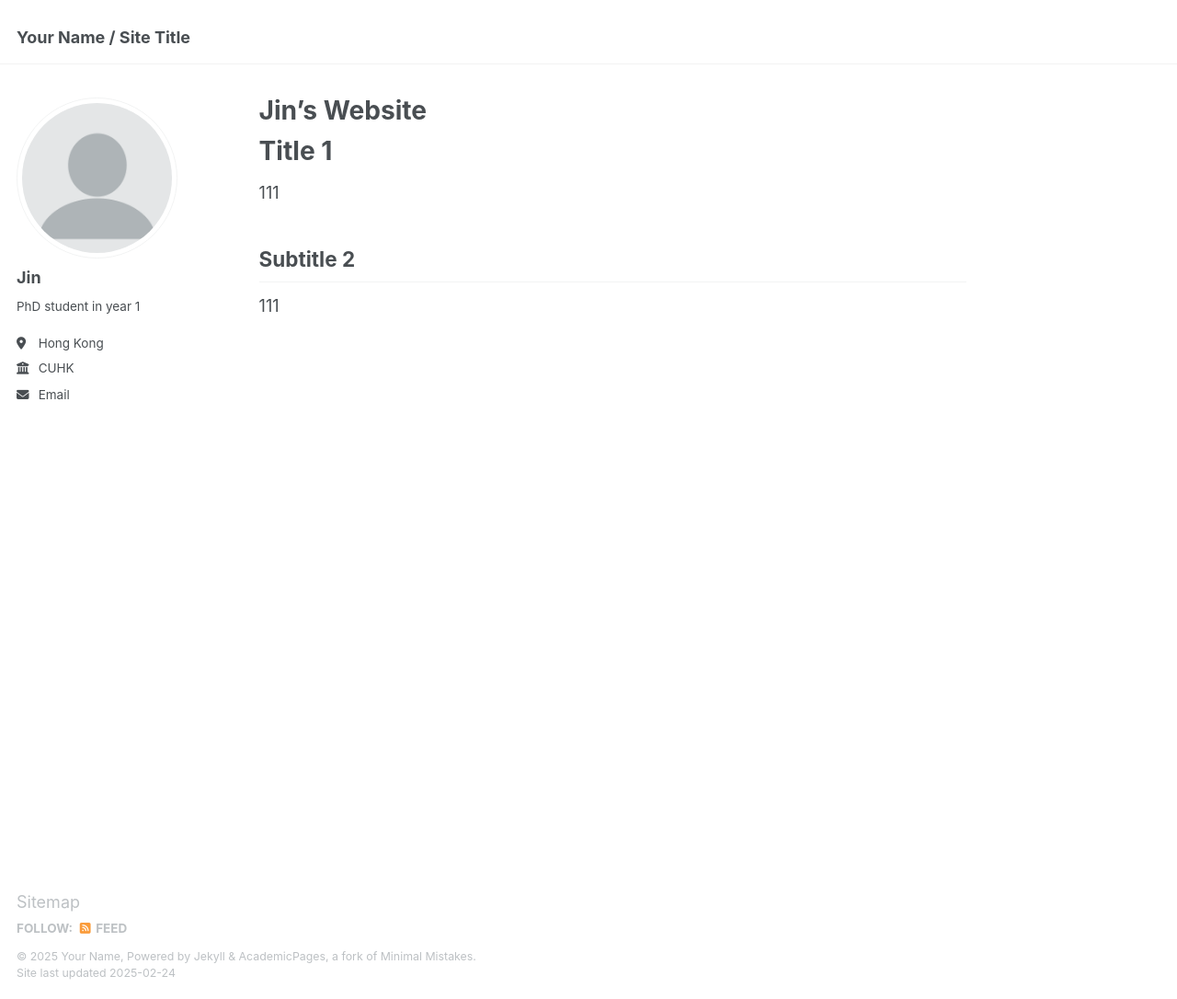
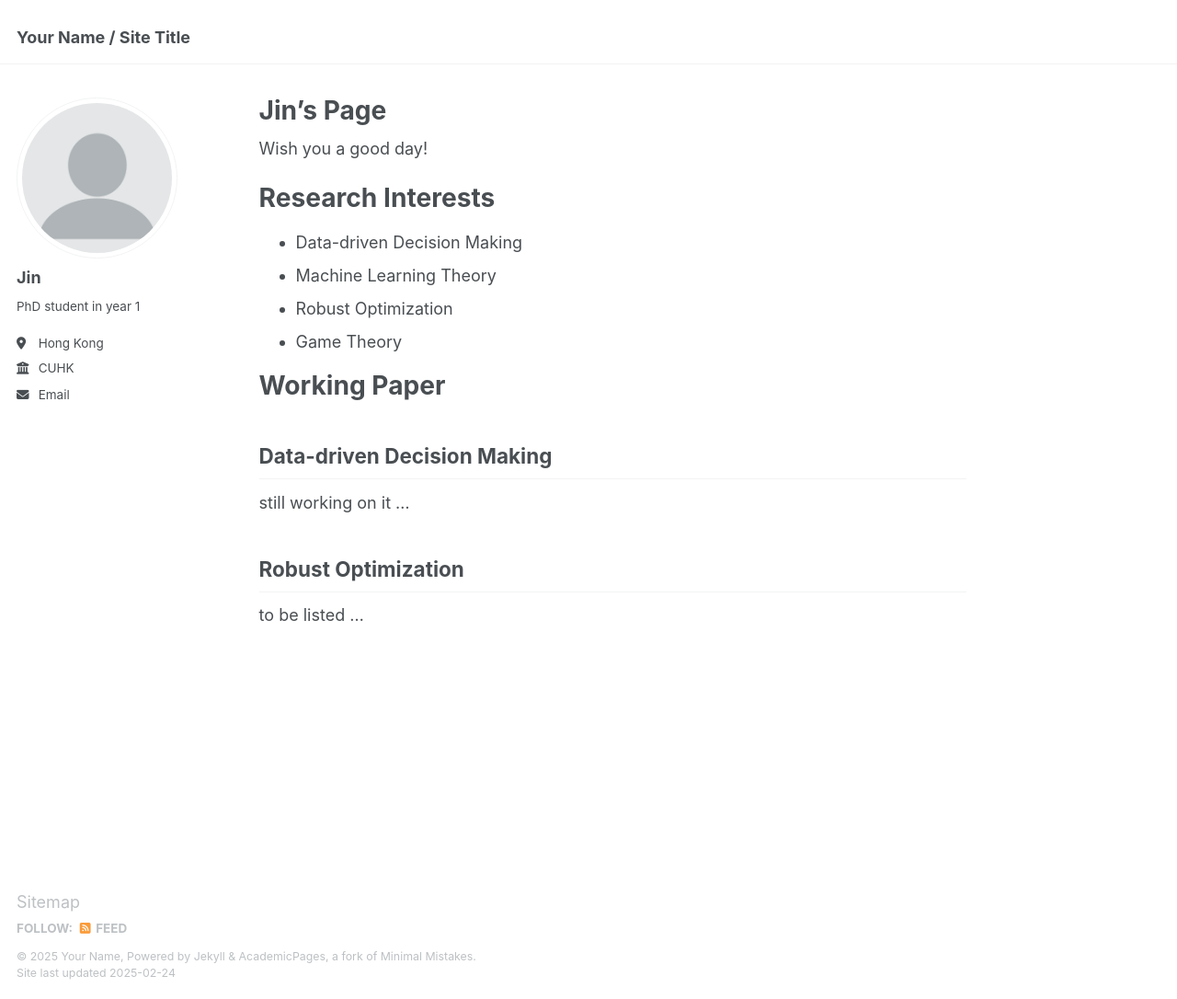
Before and after one commit to JiinnW/JiinnW, a Jekyll site: the page built from _pages/about.md, in a window 1280 px wide and 1086 px high. Shown: the whole window at 92% size. Built offline with Jekyll 4.4.1, drawn with Linux system fonts in a browser that asks for light colours.

Commit message:
add more descriptions

```diff
--- a/_pages/about.md
+++ b/_pages/about.md
@@ -1,17 +1,30 @@
 ---
 permalink: /
-title: "Jin's Website"
+title: "Jin's Page"
 author_profile: true
 redirect_from:
   - /about/
   - /about.html
 ---
-
-Title 1
-======
-111
+Wish you a good day!
 
 
-Subtitle 2
+Research Interests
+======
+- Data-driven Decision Making
+- Machine Learning Theory
+- Robust Optimization
+- Game Theory
+
+
+
+Working Paper
+======
+
+Data-driven Decision Making
 ------
-111
+still working on it ...
+
+Robust Optimization
+------
+to be listed ...
```
